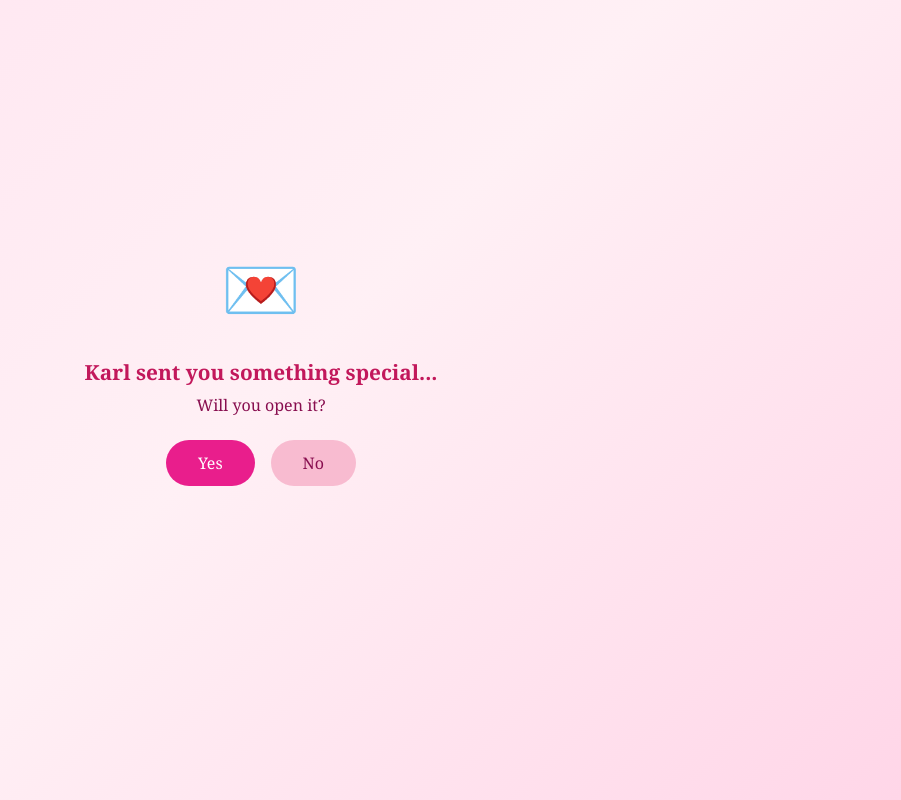
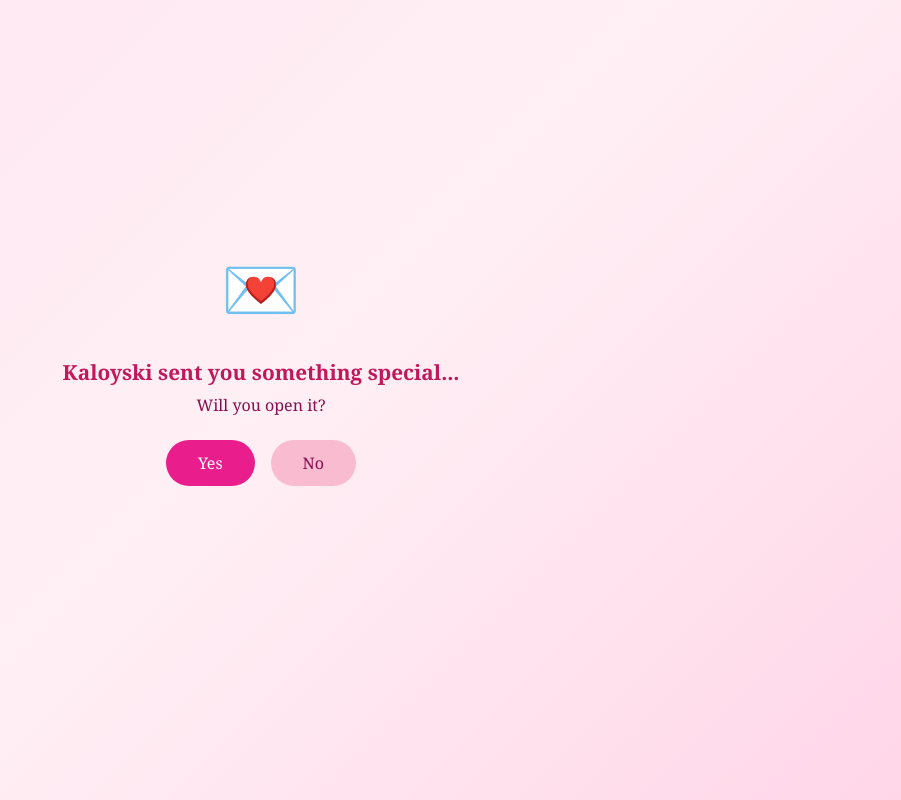
Before and after one commit to yooolak/lovey, a plain HTML site: page index.html in a window 1280 px wide. Shown: the top 800 px of the page, without its empty margins (379-1280 px from the left). Drawn offline with Linux system fonts and the light colour scheme.

Commit message:
changed name

```diff
--- a/index.html
+++ b/index.html
@@ -18,7 +18,7 @@
   <div class="overlay" id="overlay">
     <div class="overlay-box">
       <div class="gift-box">💌</div>
-      <h2>Karl sent you something special...</h2>
+      <h2>Kaloyski sent you something special...</h2>
       <p>Will you open it?</p>
       <div class="btn-group">
         <button class="btn-yes" onclick="openGift()">Yes</button>
```
